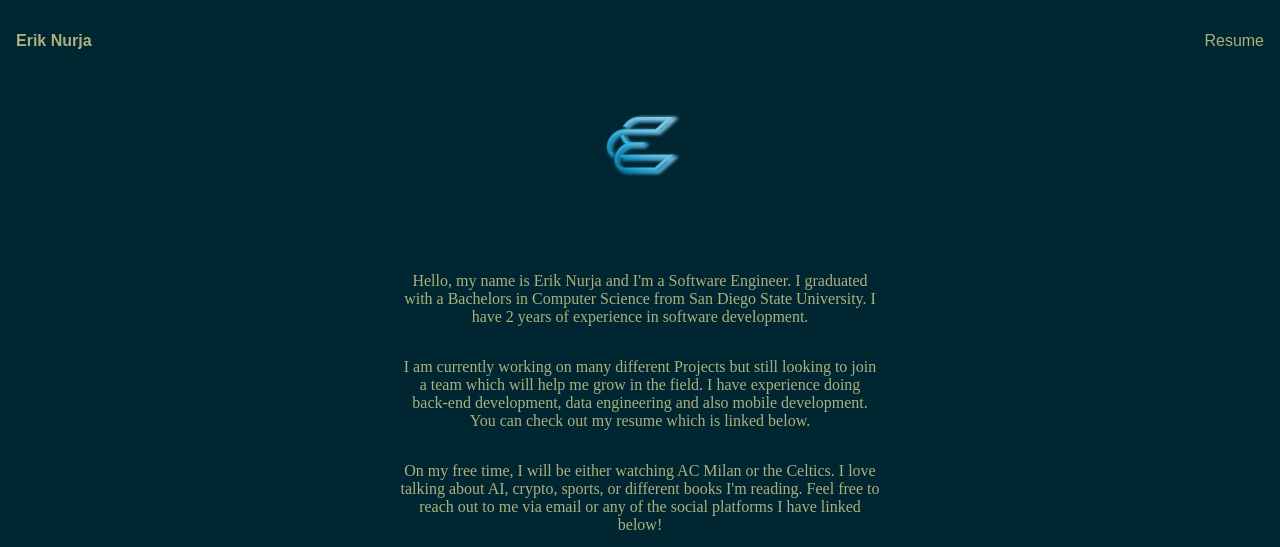
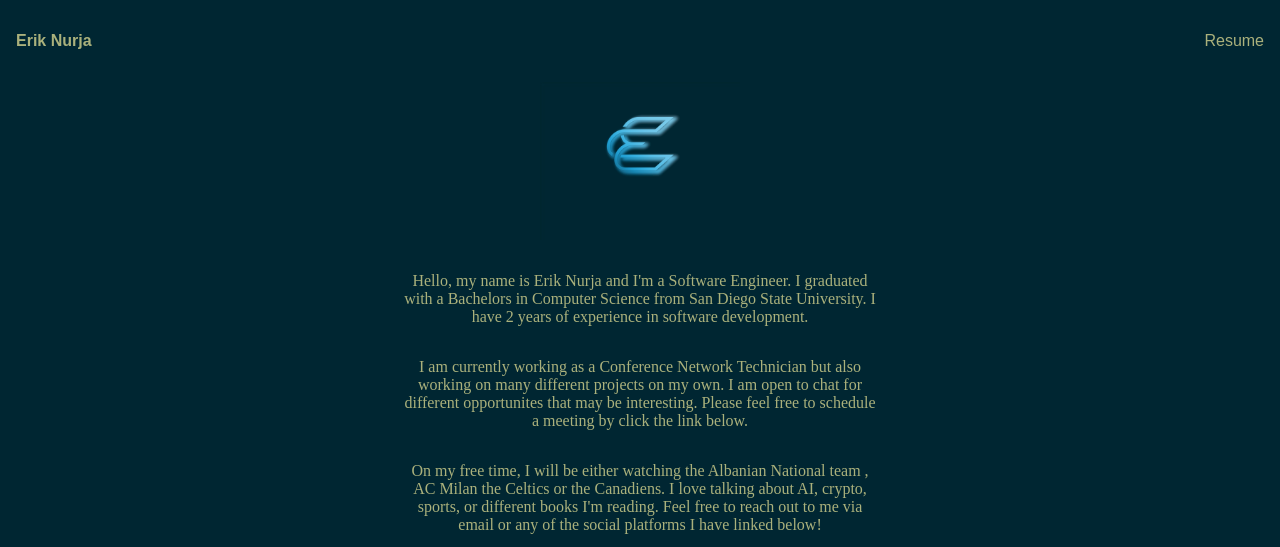
Before and after one commit to tatanka1997/my-website, a Gatsby site: page / in a window 1280 px wide. Shown: the top 547 px of the page. Built offline with nearby package versions, Linux system fonts and the light colour scheme; Gatsby itself is replaced by a stand-in of ours.

Commit message:
update-about

```diff
--- a/src/components/about.js
+++ b/src/components/about.js
@@ -4,13 +4,12 @@ import GithubIcon from "./icons/github"
 import LinkedinIcon from "./icons/linkedin"
 import InstagramIcon from "./icons/instagram"
 import EmailIcon from "./icons/email"
-import '../styles/about.css';
-import imageSrc from '../images/icon.png';
-;
-
+import "../styles/about.css"
+import imageSrc from "../images/icon.png"
 const About = () => {
   return (
-    <div className="container"
+    <div
+      className="container"
       style={{
         display: "flex",
         flexDirection: "column",
@@ -19,7 +18,15 @@ const About = () => {
         marginTop: "2rem",
       }}
     >
-        <img src={imageSrc} alt="Icon" style={{ width: "200px", marginBottom: "1rem", backgroundColor: colors.lblue }} />
+      <img
+        src={imageSrc}
+        alt="Icon"
+        style={{
+          width: "200px",
+          marginBottom: "1rem",
+          backgroundColor: colors.lblue,
+        }}
+      />
       <p
         style={{
           color: colors.yellow,
@@ -34,20 +41,20 @@ const About = () => {
           color: colors.yellow,
         }}
       >
-        I am currently working on many different Projects but still looking to
-        join a team which will help me grow in the field. I have experience
-        doing back-end development, data engineering and also mobile
-        development. You can check out my resume which is linked below.
+        I am currently working as a Conference Network Technician but also
+        working on many different projects on my own. I am open to chat for
+        different opportunites that may be interesting. Please feel free to
+        schedule a meeting by click the link below.
       </p>
       <p
         style={{
           color: colors.yellow,
         }}
       >
-        On my free time, I will be either watching AC Milan or the Celtics. I
-        love talking about AI, crypto, sports, or different books I'm reading.
-        Feel free to reach out to me via email or any of the social platforms I
-        have linked below!
+        On my free time, I will be either watching the Albanian National team ,
+        AC  Milan the Celtics or the Canadiens. I love talking about AI, crypto,
+        sports, or different books I'm reading. Feel free to reach out to me via
+        email or any of the social platforms I have linked below!
       </p>
       <div
         style={{
@@ -58,8 +65,7 @@ const About = () => {
           minWidth: "var(--size-content)", // Set the minimum width
           margin: "0 auto",
         }}
-      >
-      </div>
+      ></div>
       <div>
         <a
           href="https://www.linkedin.com/in/enurja/"
```
Lines whose indentation alone changed are shown as unchanged.
